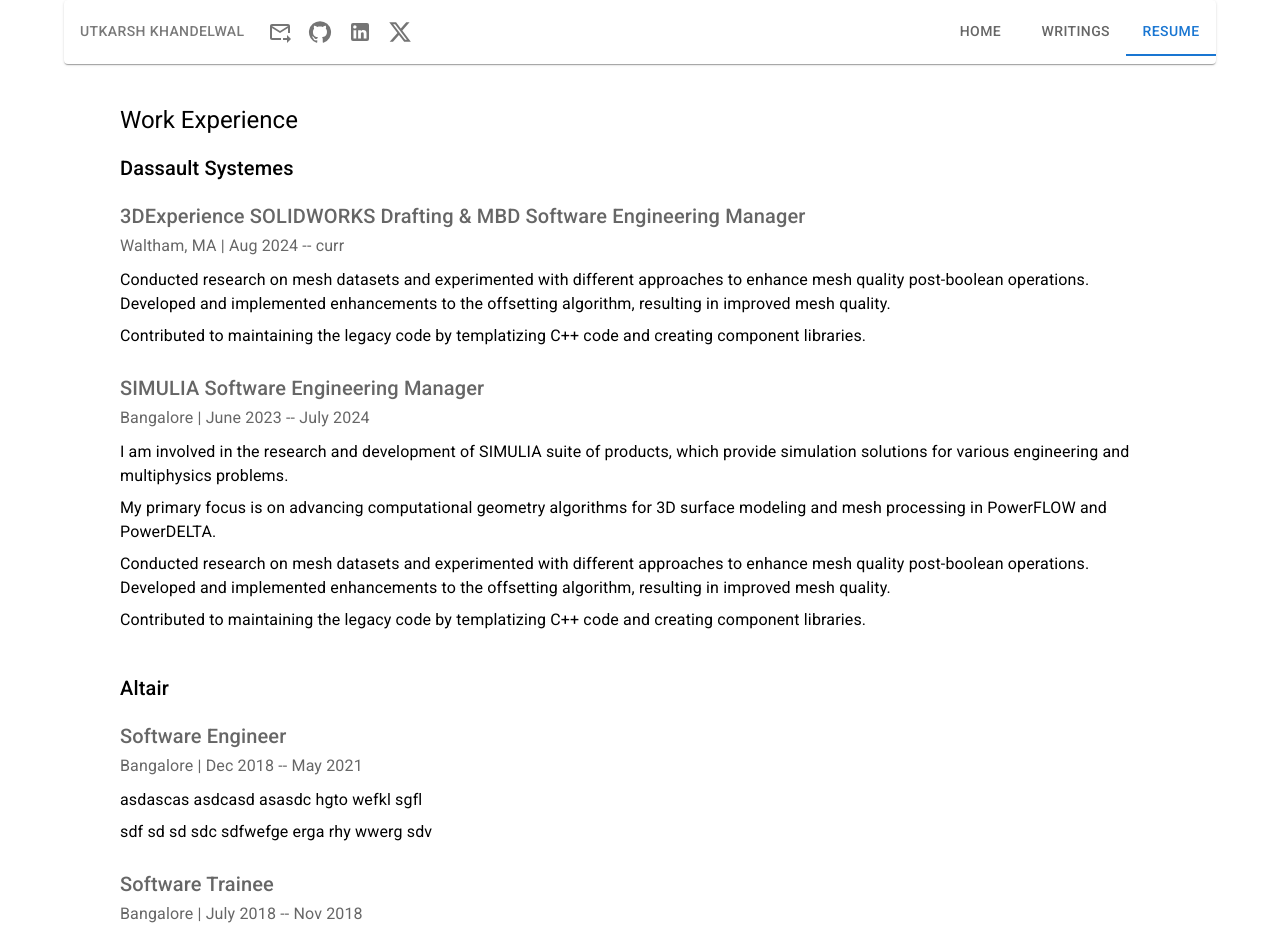
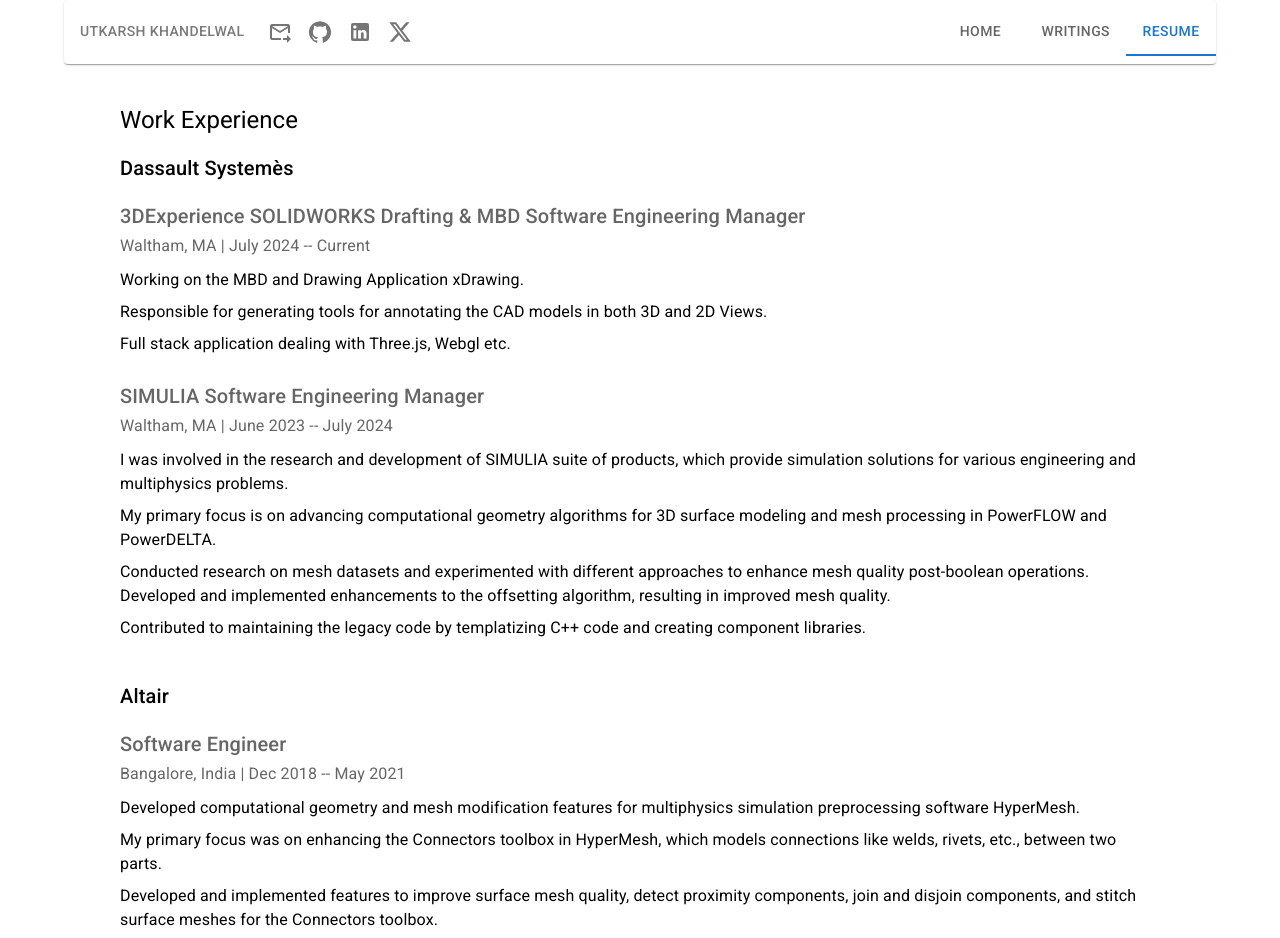
Before and after one commit to khandu-utkarsh/khandu-utkarsh.github.io, a Next.js app in the folder my-website/: page /resume in a window 1280 px wide. Shown: the top 938 px of the page. Built offline with nearby package versions, Linux system fonts and the light colour scheme.

Commit message:
Fixed the resume component.

```diff
--- a/my-website/public/projectDetails.json
+++ b/my-website/public/projectDetails.json
@@ -65,82 +65,95 @@
       }
     },
     "resume": {
-        "workex" : {
-            "company1" : {
-                "name" : "Dassault Systemes",
-                "roles" : {
-                    "role1" : {
-                        "title" : "3DExperience SOLIDWORKS Drafting & MBD Software Engineering Manager",
-                        "startDate": "Aug 2024",
-                        "endDate": "curr",
-                        "desc": [
-                            "asdascas asdcasd asasdc hgto wefkl sgfl",
-                            "sdf sd sd sdc sdfwefge erga rhy wwerg  sdv"
+        "workex" : [
+            {
+                "name" : "Dassault Systemès",
+                "url" : "https://www.3ds.com/",
+                "roles" : [
+                    {
+                        "roleHeading" : "3DExperience SOLIDWORKS Drafting & MBD Software Engineering Manager",
+                        "location": "Waltham, MA",
+                        "startDate": "July 2024",
+                        "endDate": "Current",
+                        "roleDesc": [
+                            "Working on the MBD and Drawing Application xDrawing.",
+                            "Responsible for generating tools for annotating the CAD models in both 3D and 2D Views.",
+                            "Full stack application dealing with Three.js, Webgl etc."
                         ]
                     },
-                    "role2" : {
-                        "title" : "SIMULIA Software Engineering Manager",
+                    {
+                        "roleHeading" : "SIMULIA Software Engineering Manager",
+                        "location": "Waltham, MA",
                         "startDate": "June 2023",
                         "endDate": "July 2024",
-                        "desc": [
-                            "asfc sd lkth pifdg poasxc bndf sdw",
-                            "asdascas asdcasd sdasasdc hgto wefkl sgfl",
-                            "sdf sd sd sdc sdfwefge erga rhy wwerg  sdv"
+                        "roleDesc": [
+                            "I was involved in the research and development of SIMULIA suite of products, which provide simulation solutions for various engineering and multiphysics problems.",
+                            "My primary focus is on advancing computational geometry algorithms for 3D surface modeling and mesh processing in PowerFLOW and PowerDELTA.",
+                            "Conducted research on mesh datasets and experimented with different approaches to enhance mesh quality post-boolean operations. Developed and implemented enhancements to the offsetting algorithm, resulting in improved mesh quality.",
+                            "Contributed to maintaining the legacy code by templatizing C++ code and creating component libraries."
                         ]
                     }
-                }
+                ]
             },
-            "company2" : {
+            {
                 "name" : "Altair",
-                "roles" : {
-                    "role1" : {
-                        "title" : "Software Engineer",
+                "url" : "https://altair.com",
+                "roles" : [
+                    {
+                        "roleHeading" : "Software Engineer",
+                        "location": "Bangalore, India",
                         "startDate": "Dec 2018",
                         "endDate": "May 2021",
-                        "desc": [
-                            "asdascas asdcasd asasdc hgto wefkl sgfl",
-                            "sdf sd sd sdc sdfwefge erga rhy wwerg  sdv"
+                        "roleDesc": [
+                            "Developed computational geometry and mesh modification features for multiphysics simulation preprocessing software HyperMesh.",
+                            "My primary focus was on enhancing the Connectors toolbox in HyperMesh, which models connections like welds, rivets, etc., between two parts.",
+                            "Developed and implemented features to improve surface mesh quality, detect proximity components, join and disjoin components, and stitch surface meshes for the Connectors toolbox."
                         ]
                     },
-                    "role2" : {
-                        "title" : "Software Trainee",
+                    {
+                        "roleHeading" : "Software Trainee",
+                        "location": "Bangalore, India",
                         "startDate": "July 2018",
                         "endDate": "Nov 2018",
-                        "desc": [
-                            "asfc sd lkth pifdg poasxc bndf sdw",
-                            "asdascas asdcasd sdasasdc hgto wefkl sgfl",
-                            "sdf sd sd sdc sdfwefge erga rhy wwerg  sdv"
+                        "roleDesc": [
+                            "Designed and implemented a robust C++-based regression testing suite for BatchMesher."
                         ]
                     }
-                }
+                ]
             }
-        },
+        ],
         "education" : {
-            "college1" : {
+            "masters" : {
                 "name" : "New York Univeristy",
                 "degree": "MS in Scientific Computing",
-                "startDate" : "Sept 2021",
+                "startDate" : "September 2021",
                 "endDate" : "May 2023",
                 "coursesStudied": [
-                    "ml", "nme", "calc"
+                    "Fundamental Algorithms",
+                    "Computer Graphics",
+                    "Numerical Methods I",
+                    "Machine Learning",
+                    "High Performance Computing",
+                    "Numerical Methods II",
+                    "Stochastic Calculus",
+                    "Programming Languages",
+                    "Computer Vision",
+                    "Monte Carlo Sampling Methods",
+                    "Distributed Systems",
+                    "Quantitative Strategies and Algorithimc Trading"
                 ],
                 "student jobs": [
-                    "TA for this in sdvsdv",
-                    "TA and Grader for dfbvd in adsfcasd"
+                    "TA Calculus 1",
+                    "Grader and TA for HPC",
+                    "Grader for Modeling and Simulation in Science, Engineering and Economics",
+                    "Grader for Numerical Analysis"
                 ]
             },
-            "college2" : {
-                "name" : "IIT (BHU) Varanasi",
-                "degree": "MS in Scientific Computing",
-                "startDate" : "Sept 2021",
-                "endDate" : "May 2023",
-                "coursesStudied": [
-                    "ml", "nme", "calc"
-                ],
-                "student jobs": [
-                    "TA for this in sdvsdv",
-                    "TA and Grader for dfbvd in adsfcasd"
-                ]
+            "bachelors" : {
+                "name" : "Indian Institute of Technology (BHU) Varanasi",
+                "degree": "B.Tech in Mechancial Engineering",
+                "startDate" : "July 2014",
+                "endDate" : "May 2018"
             }
         }
     }
--- a/my-website/src/app/resume/page.tsx
+++ b/my-website/src/app/resume/page.tsx
@@ -1,92 +1,4 @@
 "use client"
-
-const resume = {
-  "workex" : {
-      "company1" : {
-          "name" : "Dassault Systemes",
-          "roles" : {
-              "role1" : {
-                  "title" : "3DExperience SOLIDWORKS Drafting & MBD Software Engineering Manager",
-                  "location": "Waltham, MA",
-                  "startDate": "Aug 2024",
-                  "endDate": "curr",
-                  "desc": [
-                    "Conducted research on mesh datasets and experimented with different approaches to enhance mesh quality post-boolean operations. Developed and implemented enhancements to the offsetting algorithm, resulting in improved mesh quality.",
-                    "Contributed to maintaining the legacy code by templatizing C++ code and creating component libraries."
-                  ]
-              },
-              "role2" : {
-                  "title" : "SIMULIA Software Engineering Manager",
-                  "location": "Bangalore",
-                  "startDate": "June 2023",
-                  "endDate": "July 2024",
-                  "desc": [
-                    "I am involved in the research and development of SIMULIA suite of products, which provide simulation solutions for various engineering and multiphysics problems.",
-                    "My primary focus is on advancing computational geometry algorithms for 3D surface modeling and mesh processing in PowerFLOW and PowerDELTA.",
-                    "Conducted research on mesh datasets and experimented with different approaches to enhance mesh quality post-boolean operations. Developed and implemented enhancements to the offsetting algorithm, resulting in improved mesh quality.",
-                    "Contributed to maintaining the legacy code by templatizing C++ code and creating component libraries."
-                  ]
-              }
-          }
-      },
-      "company2" : {
-          "name" : "Altair",
-          "roles" : {
-              "role1" : {
-                  "title" : "Software Engineer",
-                  "location": "Bangalore",
-                  "startDate": "Dec 2018",
-                  "endDate": "May 2021",
-                  "desc": [
-                      "asdascas asdcasd asasdc hgto wefkl sgfl",
-                      "sdf sd sd sdc sdfwefge erga rhy wwerg  sdv"
-                  ]
-              },
-              "role2" : {
-                  "title" : "Software Trainee",
-                  "location": "Bangalore",
-                  "startDate": "July 2018",
-                  "endDate": "Nov 2018",
-                  "desc": [
-                      "asfc sd lkth pifdg poasxc bndf sdw",
-                      "asdascas asdcasd sdasasdc hgto wefkl sgfl",
-                      "sdf sd sd sdc sdfwefge erga rhy wwerg  sdv"
-                  ]
-              }
-          }
-      }
-  },
-  "education" : {
-      "college1" : {
-          "name" : "New York Univeristy",
-          "degree": "MS in Scientific Computing",
-          "startDate" : "Sept 2021",
-          "endDate" : "May 2023",
-          "coursesStudied": [
-              "ml", "nme", "calc"
-          ],
-          "student jobs": [
-              "TA for this in sdvsdv",
-              "TA and Grader for dfbvd in adsfcasd"
-          ]
-      },
-      "college2" : {
-          "name" : "IIT (BHU) Varanasi",
-          "degree": "MS in Scientific Computing",
-          "startDate" : "Sept 2021",
-          "endDate" : "May 2023",
-          "coursesStudied": [
-              "ml", "nme", "calc"
-          ],
-          "student jobs": [
-              "TA for this in sdvsdv",
-              "TA and Grader for dfbvd in adsfcasd"
-          ]
-      }
-  }
-}
-
-
 
 import { Typography, Box, Divider} from '@mui/material';
 import '@fontsource/roboto/300.css';
@@ -94,23 +6,41 @@
 import '@fontsource/roboto/500.css';
 import '@fontsource/roboto/700.css';
 import { Children, useEffect, useState } from 'react';
-import CircleIcon from '@mui/icons-material/Circle';
 
-type RoleAndDescriptionProps = {
+//!Declaring the types:
+type RoleInfo = {
   roleHeading: string;
   location: string;
   startDate: string;
   endDate: string;
   roleDesc: string[];
 };
-function RoleAndDescription({roleHeading, location, startDate, endDate, roleDesc} : RoleAndDescriptionProps) {
+
+type CompanyInfo = {
+  name: string;
+  url: string;
+  roles: RoleInfo[];
+
+}
+
+// type WorkEx = {
+//   companies : CompanyInfo[]
+// }
+
+type jsonFileContent = {
+  workex : CompanyInfo[];
+  education: any;
+}
+
+
+function RoleDetailsComponent({roleHeading, location, startDate, endDate, roleDesc} : RoleInfo) {
+  //console.log("In the roleDetails comp: ", roleHeading, location, startDate, endDate, roleDesc);
   return (
     <Box sx={{paddingBottom: 2}}>
     <Typography variant="h6" color="text.secondary" sx={{backgroundColor: ""}}> {roleHeading}</Typography>
     <Typography variant="subtitle1" color="text.secondary" sx={{ paddingBottom: 1, backgroundColor: ""}}> {location} | {startDate} -- {endDate}</Typography>
     {roleDesc.map((duty, index) => (
       <Typography key={index} sx={{paddingBottom: 1, backgroundColor: ""}}>
-        {/* <CircleIcon fontSize='inherit' color='inherit'/> */}
         {duty}
       </Typography>
     ))}
@@ -118,19 +48,41 @@
   )
 }
 
-type CompanyInfoProps = {
-  companyName: string;
-  location: string;
-}
-function CompanyInfo({companyName, location, children} : React.PropsWithChildren<CompanyInfoProps>) {
+function CompanyDetailsComponent(props : CompanyInfo) {
+  //console.log("In the company detail component: ", props);
+  const {name, url, roles} = props;
+
+  //!TODO ADD URL on the company name so that if someone clicks, it is redirected simply
   return (
     <Box sx={{backgroundColor: "", paddingBottom: 2}}>
-    <Typography variant="h6" sx={{paddingBottom: 2}}>{companyName}</Typography>
-      <Box sx={{}}>
-      {children}
-      </Box>
+      <Typography variant="h6" sx={{paddingBottom: 2}}>{name}</Typography>
+      {
+        roles.map((role, index) => (
+          <RoleDetailsComponent
+            roleHeading={role.roleHeading}
+            location={role.location}
+            startDate={role.startDate}
+            endDate={role.endDate}
+            roleDesc={role.roleDesc}
+          />
+          )
+        )
+      }
+    </Box>
+  )
+}
 
-    </Box>
+
+function WorkExDetailsComponent({companies}: {companies: CompanyInfo[]}) {
+  //console.log("In the companies section is it: ", companies);
+  return (
+    <>
+      {
+        companies.map((company)=> (
+          <CompanyDetailsComponent name={company.name} url={company.url} roles={company.roles}/>
+        ))
+      }
+    </>
   )
 }
 
@@ -138,7 +90,7 @@
 
 export default function Resume() {
 
-  const [content, setContent] = useState(null);
+  const [content, setContent] = useState<jsonFileContent | null>(null);
 
   useEffect(() => {
     // Fetch the JSON file from the public directory
@@ -150,12 +102,24 @@
         return response.json();
     })
     .then((data) => {
+
+      const resumeData = data.resume;
       setContent(data.resume); // Update state with fetched data
     })
     .catch((error) => {
     console.error("Error fetching projects:", error);
     });
 }, []);
+
+  console.log("What's up in the content: ", content)
+
+  if(!content) {
+    return <Typography variant="h5">Loading resume...</Typography>;
+  }
+
+  let workexData = content?.workex;
+  console.log("What's up in the workexData: ", workexData)
+
 
   return (
       <Box sx={{ backgroundColor: "", paddingLeft: 2, paddingRight: 2}}>
@@ -165,7 +129,33 @@
           <Typography variant="h5" sx={{paddingBottom: 2}}>
             Work Experience
           </Typography>
-          <CompanyInfo companyName={resume.workex.company1.name} location="">
+          <WorkExDetailsComponent companies={workexData}/>
+      </Box>
+
+
+      <Divider/>
+
+      <Box sx={{paddingBottom: 2}}>
+        <Typography variant="h5" sx={{paddingBottom: 2}}>
+          Education
+        </Typography>
+        <Typography variant="h6">New York Univeristy- Courant Institute of Mathematical Sciences</Typography>
+        <Typography sx={{ paddingBottom: 1, color: 'text.secondary', mb: 1.5, backgroundColor: ""}}> M.S. in Scientific Computing, 2021 -- 2023</Typography>
+        {/* <Typography variant="subtitle1">Coureses</Typography>  */}
+
+        <Typography variant="h6">Indian Institute of Technology (BHU) Varanasi</Typography>
+        <Typography sx={{ paddingBottom: 1, color: 'text.secondary', mb: 1.5, backgroundColor: ""}}> B.Tech. in Mechanical Engineering, 2014 -- 2018</Typography>
+          {/* <Typography variant="subtitle1">Coureses</Typography>  */}
+
+      </Box>
+
+      </Box>
+  );
+}
+
+
+
+          {/* <CompanyInfo companyName={resume.workex.company1.name} location="">
             <RoleAndDescription roleHeading={resume.workex.company1.roles.role1.title}
                                 location={resume.workex.company1.roles.role1.location}
                                 startDate={resume.workex.company1.roles.role1.startDate}
@@ -192,23 +182,4 @@
             roleDesc={resume.workex.company2.roles.role2.desc} />
           </CompanyInfo>
         </Box>
-
-      <Divider/>
-
-      <Box sx={{paddingBottom: 2}}>
-        <Typography variant="h5" sx={{paddingBottom: 2}}>
-          Education
-        </Typography>
-        <Typography variant="h6">New York Univeristy- Courant Institute of Mathematical Sciences</Typography>
-        <Typography sx={{ paddingBottom: 1, color: 'text.secondary', mb: 1.5, backgroundColor: ""}}> M.S. in Scientific Computing, 2021 -- 2023</Typography>
-        {/* <Typography variant="subtitle1">Coureses</Typography>  */}
-
-        <Typography variant="h6">Indian Institute of Technology (BHU) Varanasi</Typography>
-        <Typography sx={{ paddingBottom: 1, color: 'text.secondary', mb: 1.5, backgroundColor: ""}}> B.Tech. in Mechanical Engineering, 2014 -- 2018</Typography>
-          {/* <Typography variant="subtitle1">Coureses</Typography>  */}
-
-      </Box>
-
-      </Box>
-  );
-}
+ */}
--- a/my-website/src/app/writings/page.tsx
+++ b/my-website/src/app/writings/page.tsx
@@ -47,7 +47,7 @@
 
     // Show loading message while data is being fetched
     if (!projects) {
-    return <Typography variant="h5">Loading projects...</Typography>;
+        return <Typography variant="h5">Loading projects...</Typography>;
     }
 
 
```
